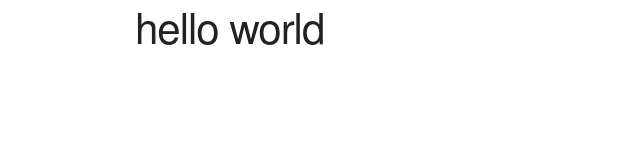
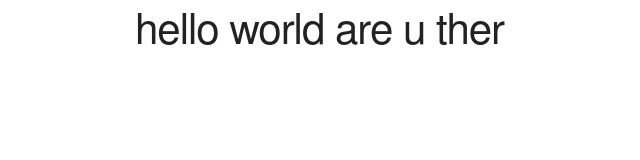
Before and after one commit to miaconn/portfolio_site, a plain HTML site: page index.html in a window 1280 px wide. Shown: the whole page, without its empty margins (25-665 px from the left). Drawn offline with Linux system fonts and the light colour scheme; a web font is replaced by a local one.

Commit message:
sadf
sadf

```diff
--- a/index.html
+++ b/index.html
@@ -35,7 +35,7 @@
     <div class="row">
       <div class="twelve columns">
         <h2>
-          hello world
+          hello world are u ther
         </h2>
       </div>
     </div>
```
Also changed, not shown: 2 other files.
